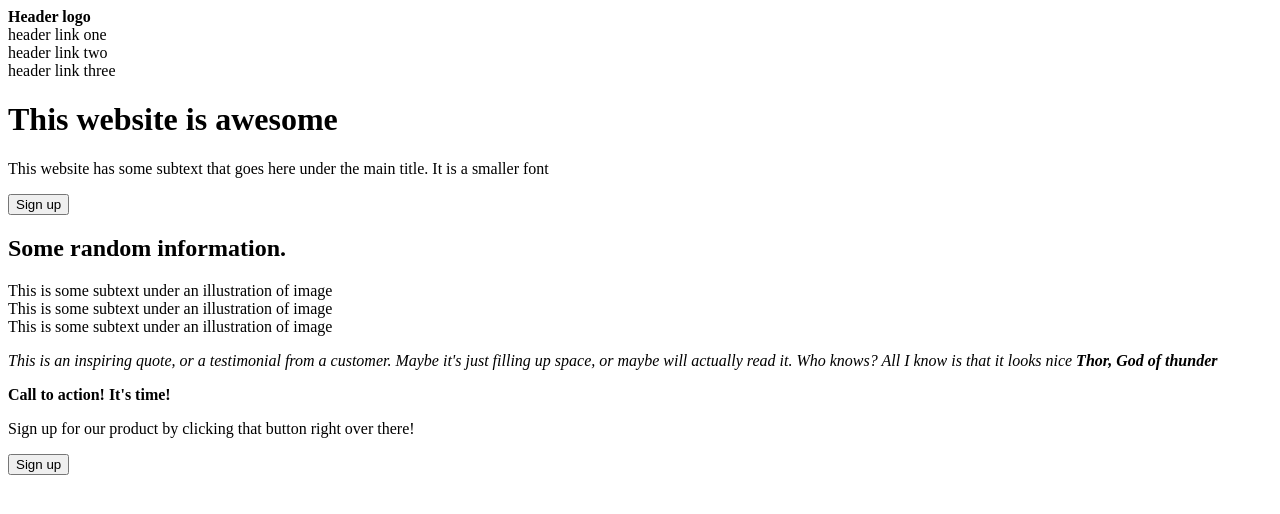
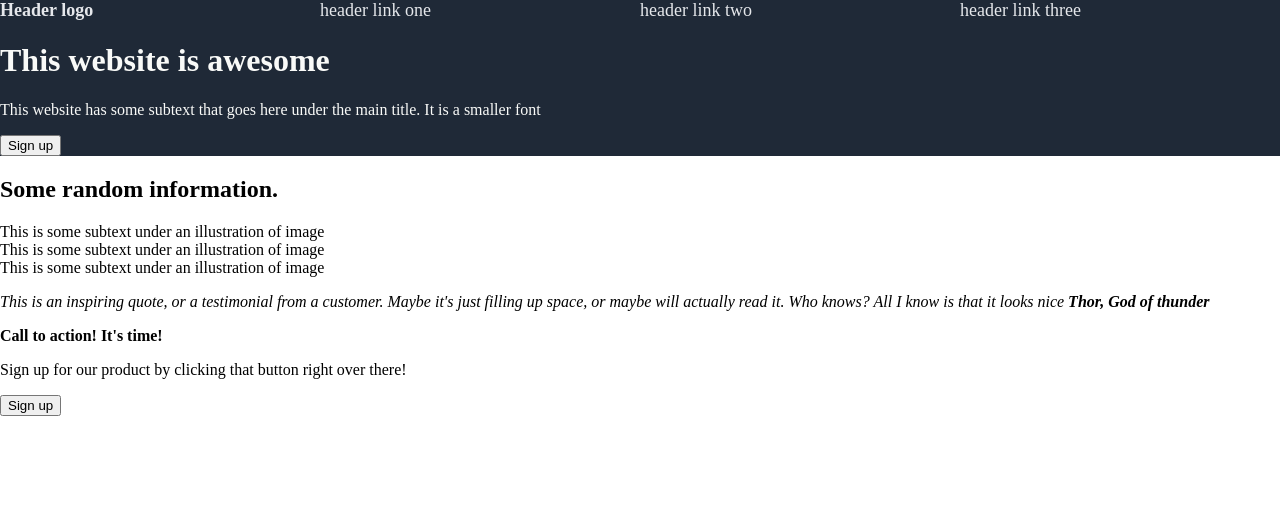
Before and after one commit to luke-c-fisher/Landing-page-, a plain HTML site: page index.html in a window 1280 px wide. Drawn offline with Linux system fonts and the light colour scheme.

Commit message:
Change display to flex on parent element in stylesheet

```diff
--- a/index.html
+++ b/index.html
@@ -4,10 +4,12 @@
     <meta charset="UTF-8">
     <meta name="viewport" content="width=device-width, initial-scale=1.0">
     <title>Landing page</title>
+    <link rel="stylesheet" href="style.css">
 </head>
+
 <body>
 <div class="main">
-    <div class="top-header">
+    <div class = "logo">
         <div id="logo"><strong>Header logo</strong></div>
         <div id="head-one">header link one</div>
         <div id="head-two">header link two</div>
--- a/style.css
+++ b/style.css
@@ -1,15 +1,30 @@
+body {
+    margin: 0;
+    padding: 0;
+  }
+
+div {
+    width: 100%;
+}
+
 .main {
-    background-color: #242e3d;
-    color: #F9FAF8;
+    background-color: #1F2937;
+    color: #f9faf8;
 }
 
 .logo {
     display: flex;
-    justify-content: space-between;
-    gap: 12px;
+    color: #E5E7EB;
+    font-size: 18px;
+
+}
+
+div#logo {
+    margin-left: 0;
+    margin-right: auto;
 }
 
 #hero {
-    font-size: 48px;
+    font-size: 4px;
     font-weight: 800;
 }
```
